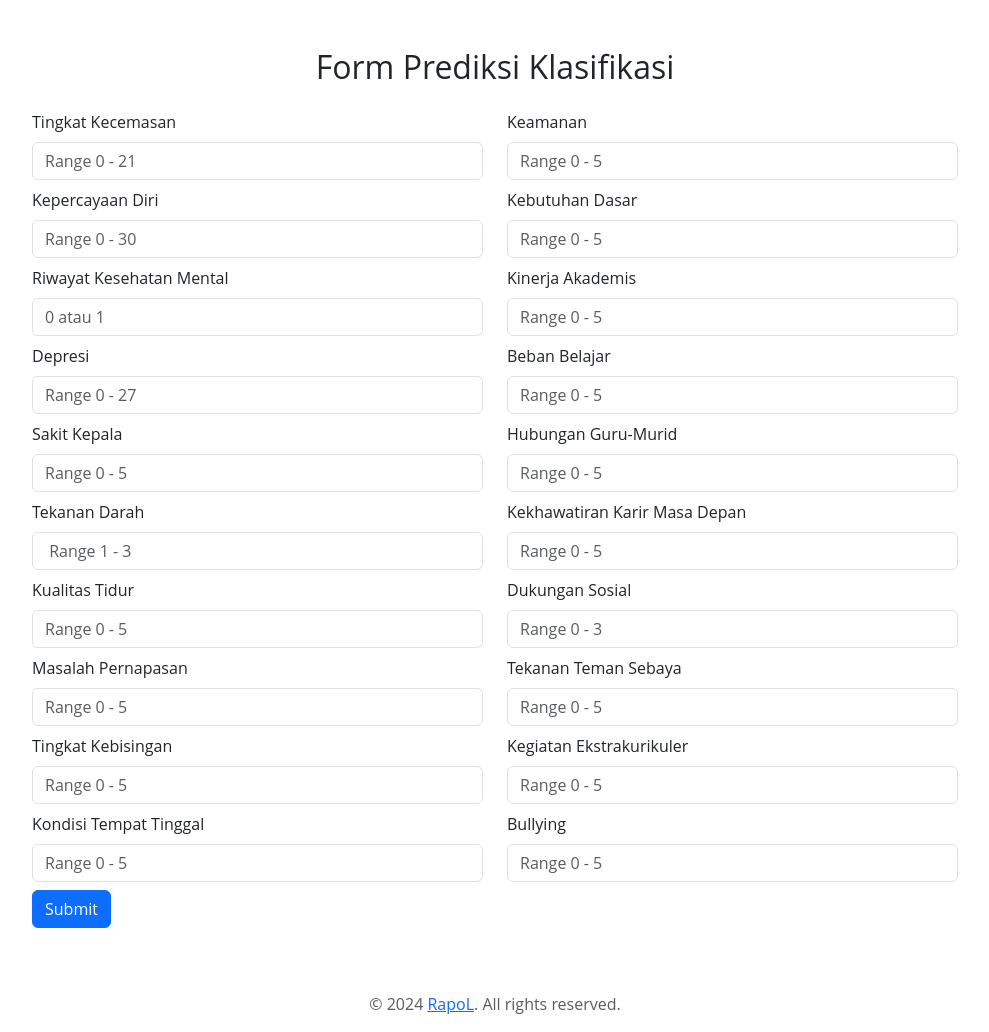
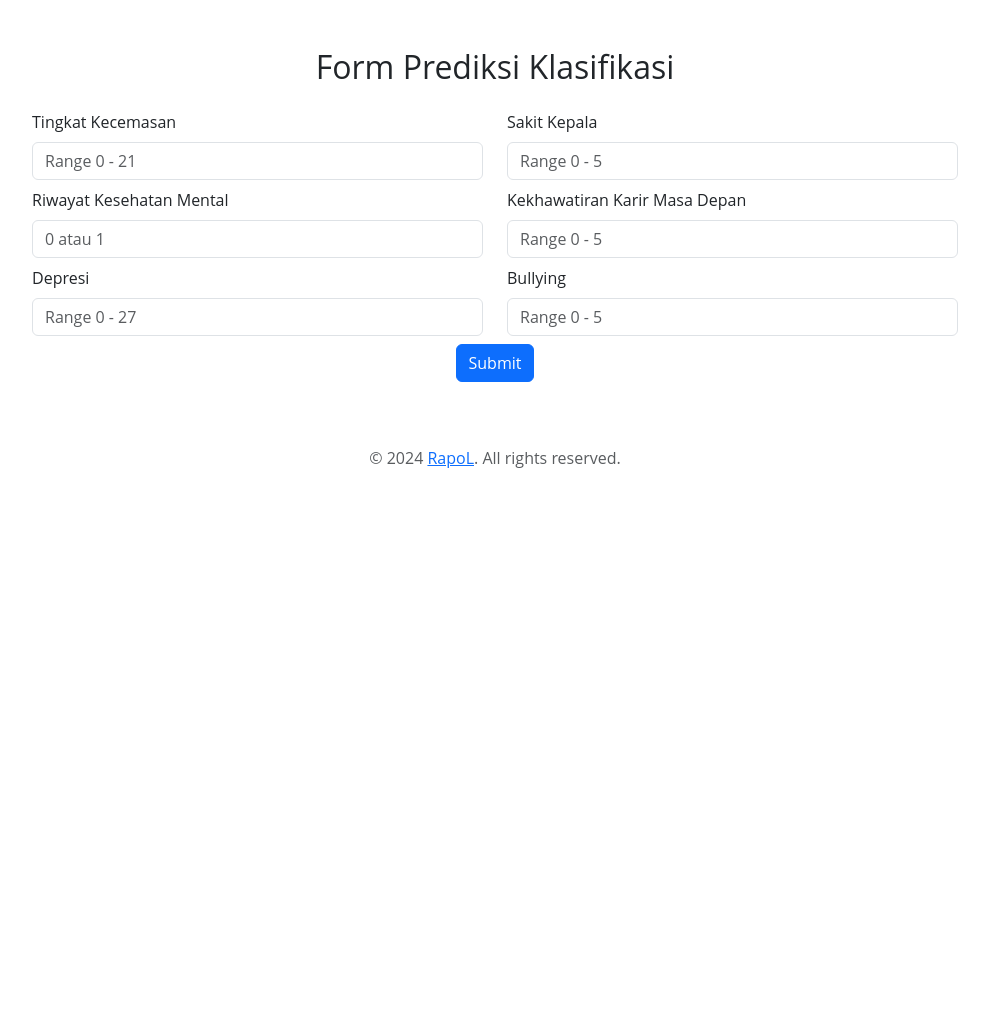
Before and after one commit to RaffaNurListiawan/flask-deployment, a Flask app: page /klasifikasi in a window 1280 px wide. Shown: the part 77-1109 px from the top of the page, without its empty margins (145-1134 px from the left). After the commit the page ends 545 px from the top, so only its background shows below. Run offline with Flask 3, Linux system fonts and the light colour scheme; parts of the project's set-up code (start-up, migrations or seed data) failed here and were passed over.

Commit message:
modifikasi algoritma

```diff
--- a/app.py
+++ b/app.py
@@ -5,7 +5,7 @@ from joblib import dump, load
 
 app = Flask(__name__)
 
-model = pickle.load(open('trained_model.pkl', 'rb'))
+model = pickle.load(open('trained_rf.pickle', 'rb'))
 
 @app.route("/")
 def home():
@@ -18,24 +18,10 @@ def klasifikasi():
     else:
         new_data = {
         'anxiety_level': [request.form['anxiety_level']],
-        'self_esteem': [request.form['self_esteem']],
+        'depression': [request.form['depression']],
+        'future_career_concerns': [request.form['future_career_concerns']],
+        'headache': [request.form['headache']],
         'mental_health_history': [request.form['mental_health_history']],
-        'depression': [request.form['depression']],
-        'headache': [request.form['headache']],
-        'blood_pressure': [request.form['blood_pressure']],
-        'sleep_quality': [request.form['sleep_quality']],
-        'breathing_problem': [request.form['breathing_problem']],
-        'noise_level': [request.form['noise_level']],
-        'living_conditions': [request.form['living_conditions']],
-        'safety': [request.form['safety']],
-        'basic_needs': [request.form['basic_needs']],
-        'academic_performance': [request.form['academic_performance']],
-        'study_load': [request.form['study_load']],
-        'teacher_student_relationship': [request.form['teacher_student_relationship']],
-        'future_career_concerns': [request.form['future_career_concerns']],
-        'social_support': [request.form['social_support']],
-        'peer_pressure': [request.form['peer_pressure']],
-        'extracurricular_activities': [request.form['extracurricular_activities']],
         'bullying': [request.form['bullying']],
     }
         data_df = pd.DataFrame(new_data)
--- a/templates/home.html
+++ b/templates/home.html
@@ -10,11 +10,11 @@
 </head>
   <body>
     <nav class="navbar navbar-expand-lg bg-body-light">
-        <div class="container align-items-center">
+      <div class="container">
         <a class="navbar-brand fw-bold logo-name" href="#">
-            <img class="w-25" src="../static/images/logo.png"/>
+          <img class="w-25" src="../static/images/logo.png" alt="Logo">
         </a>
-          <button class="navbar-toggler" type="button" data-bs-toggle="collapse" data-bs-target="#navbarSupportedContent" aria-controls="navbarSupportedContent" aria-expanded="false" aria-label="Toggle navigation">
+        <button class="navbar-toggler ms-auto" type="button" data-bs-toggle="collapse" data-bs-target="#navbarSupportedContent" aria-controls="navbarSupportedContent" aria-expanded="false" aria-label="Toggle navigation">
           <span class="navbar-toggler-icon"></span>
         </button>
         <div class="collapse navbar-collapse justify-content-end" id="navbarSupportedContent">
--- a/templates/klasifikasi.html
+++ b/templates/klasifikasi.html
@@ -11,12 +11,15 @@
   <body>
     <nav class="navbar navbar-expand-lg bg-body-light">
       <div class="container align-items-center">
+        <!-- Brand / Logo -->
         <a class="navbar-brand fw-bold logo-name" href="#">
           <img class="w-25" src="../static/images/logo.png"/>
         </a>
+        <!-- Toggler Button -->
         <button class="navbar-toggler" type="button" data-bs-toggle="collapse" data-bs-target="#navbarSupportedContent" aria-controls="navbarSupportedContent" aria-expanded="false" aria-label="Toggle navigation">
           <span class="navbar-toggler-icon"></span>
         </button>
+        <!-- Navbar Links -->
         <div class="collapse navbar-collapse justify-content-end" id="navbarSupportedContent">
           <ul class="navbar-nav">
             <li class="nav-item fw-semibold">
@@ -44,10 +47,6 @@
                     <input type="number" class="form-control my-2" id="anxiety_level" name="anxiety_level" min="0" max="21" placeholder="Range 0 - 21" required>
                   </div>
                   <div class="form-group">
-                    <label for="self_esteem">Kepercayaan Diri</label>
-                    <input type="number" class="form-control my-2" id="self_esteem" name="self_esteem" min="0" max="30" placeholder="Range 0 - 30" required>
-                  </div>
-                  <div class="form-group">
                     <label for="mental_health_history">Riwayat Kesehatan Mental</label>
                     <input type="number" class="form-control my-2" id="mental_health_history" name="mental_health_history" min="0" max="1" placeholder="0 atau 1" required>
                   </div>
@@ -55,67 +54,15 @@
                     <label for="depression">Depresi</label>
                     <input type="number" class="form-control my-2" id="depression" name="depression" min="0" max="27" placeholder="Range 0 - 27" required>
                   </div>
+                </div>
+                <div class="col-md-6">
                   <div class="form-group">
                     <label for="headache">Sakit Kepala</label>
                     <input type="number" class="form-control my-2" id="headache" name="headache" min="0" max="5" placeholder="Range 0 - 5" required>
                   </div>
                   <div class="form-group">
-                    <label for="blood_pressure">Tekanan Darah</label>
-                    <input type="number" class="form-control my-2" id="blood_pressure" name="blood_pressure" min="1" max="3" placeholder=" Range 1 - 3" required>
-                  </div>
-                  <div class="form-group">
-                    <label for="sleep_quality">Kualitas Tidur</label>
-                    <input type="number" class="form-control my-2" id="sleep_quality" name="sleep_quality" min="0" max="5" placeholder="Range 0 - 5" required>
-                  </div>
-                  <div class="form-group">
-                    <label for="breathing_problem">Masalah Pernapasan</label>
-                    <input type="number" class="form-control my-2" id="breathing_problem" name="breathing_problem" min="0" max="5" placeholder="Range 0 - 5" required>
-                  </div>
-                  <div class="form-group">
-                    <label for="noise_level">Tingkat Kebisingan</label>
-                    <input type="number" class="form-control my-2" id="noise_level" name="noise_level" min="0" max="5" placeholder="Range 0 - 5" required>
-                  </div>
-                  <div class="form-group">
-                    <label for="living_conditions">Kondisi Tempat Tinggal</label>
-                    <input type="number" class="form-control my-2" id="living_conditions" name="living_conditions" min="0" max="5" placeholder="Range 0 - 5" required>
-                  </div>
-                </div>
-                <div class="col-md-6">
-                  <div class="form-group">
-                    <label for="safety">Keamanan</label>
-                    <input type="number" class="form-control my-2" id="safety" name="safety" min="0" max="5" placeholder="Range 0 - 5" required>
-                  </div>
-                  <div class="form-group">
-                    <label for="basic_needs">Kebutuhan Dasar</label>
-                    <input type="number" class="form-control my-2" id="basic_needs" name="basic_needs" min="0" max="5" placeholder="Range 0 - 5" required>
-                  </div>
-                  <div class="form-group">
-                    <label for="academic_performance">Kinerja Akademis</label>
-                    <input type="number" class="form-control my-2" id="academic_performance" name="academic_performance" min="0" max="5" placeholder="Range 0 - 5" required>
-                  </div>
-                  <div class="form-group">
-                    <label for="study_load">Beban Belajar</label>
-                    <input type="number" class="form-control my-2" id="study_load" name="study_load" min="0" max="5" placeholder="Range 0 - 5" required>
-                  </div>
-                  <div class="form-group">
-                    <label for="teacher_student_relationship">Hubungan Guru-Murid</label>
-                    <input type="number" class="form-control my-2" id="teacher_student_relationship" name="teacher_student_relationship" min="0" max="5" placeholder="Range 0 - 5" required>
-                  </div>
-                  <div class="form-group">
                     <label for="future_career_concerns">Kekhawatiran Karir Masa Depan</label>
                     <input type="number" class="form-control my-2" id="future_career_concerns" name="future_career_concerns" min="0" max="5" placeholder="Range 0 - 5" required>
-                  </div>
-                  <div class="form-group">
-                    <label for="social_support">Dukungan Sosial</label>
-                    <input type="number" class="form-control my-2" id="social_support" name="social_support" min="0" max="3" placeholder="Range 0 - 3" required>
-                  </div>
-                  <div class="form-group">
-                    <label for="peer_pressure">Tekanan Teman Sebaya</label>
-                    <input type="number" class="form-control my-2" id="peer_pressure" name="peer_pressure" min="0" max="5" placeholder="Range 0 - 5" required>
-                  </div>
-                  <div class="form-group">
-                    <label for="extracurricular_activities">Kegiatan Ekstrakurikuler</label>
-                    <input type="number" class="form-control my-2" id="extracurricular_activities" name="extracurricular_activities" min="0" max="5" placeholder="Range 0 - 5" required>
                   </div>
                   <div class="form-group">
                     <label for="bullying">Bullying</label>
@@ -123,7 +70,9 @@
                   </div>
                 </div>
               </div>
+              <div class="d-flex justify-content-center">
                 <button type="submit" class="btn btn-primary btn-block">Submit</button>
+              </div>
             </form>
           </div>
         </div>
```
Also changed, not shown: templates/result.html (+5 -2 lines), 2 other files. Lines whose indentation alone changed are shown as unchanged.
